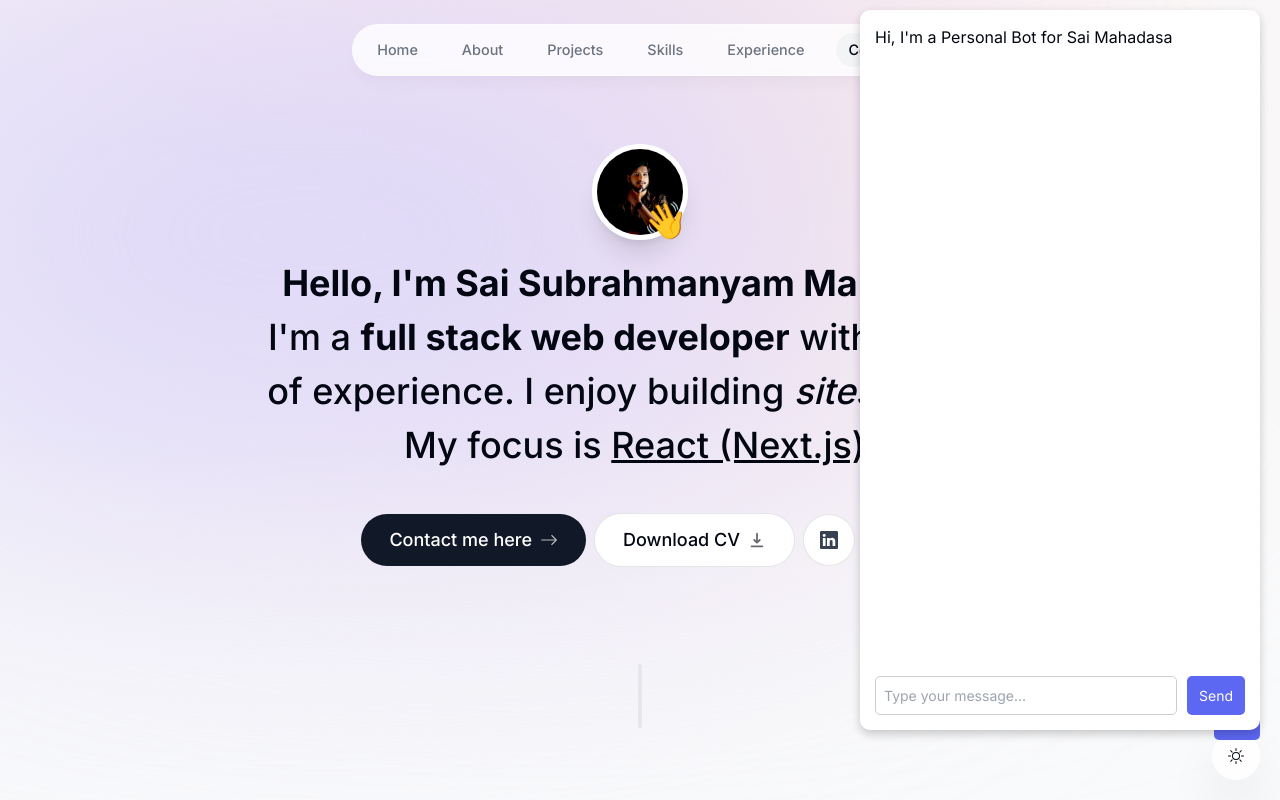
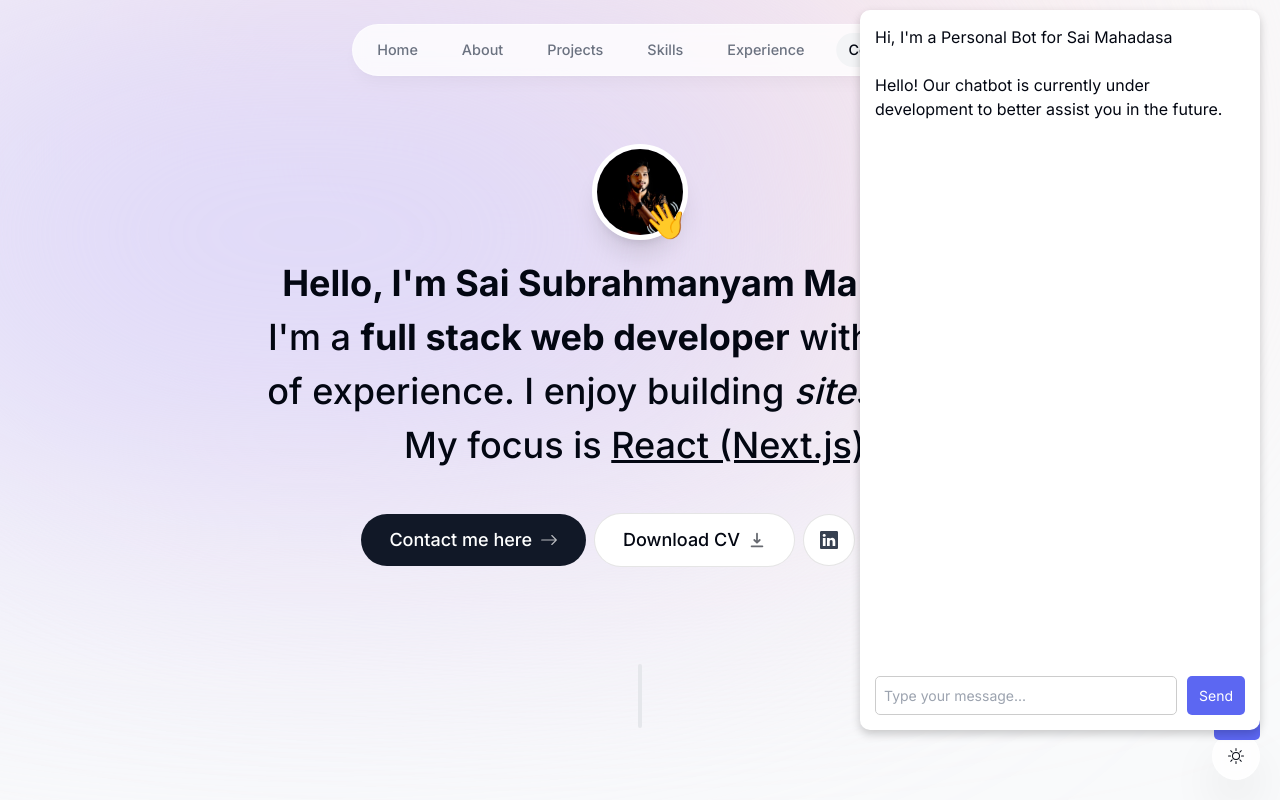
Before and after one commit to saiMahadasa/portfolio, a Next.js app: page / in a window 1280 px wide. Both pictures are taken after a click on the button 1237 px from the left and 722 px from the top of the page. Shown: the top 800 px of the page. Built offline with nearby package versions, Linux system fonts and the light colour scheme.

Commit message:
chatbot info update

```diff
--- a/components/chatbot.tsx
+++ b/components/chatbot.tsx
@@ -46,7 +46,8 @@
             {isOpen && (
                 <div className={styles.chatContainer}>
                     <div className={styles.chatHeader}>Hi, I'm a Personal Bot for Sai Mahadasa</div>
-
+                    <br/>
+                    <p>Hello! Our chatbot is currently under development to better assist you in the future.</p>
                     <div style={{ flex: 1, overflowY: 'auto' }}>
                         {messages.map((msg, index) => (
                             <div key={index} className={`${styles.message} ${msg.sender === 'user' ? styles.userMessage : styles.botMessage}`}>
```
